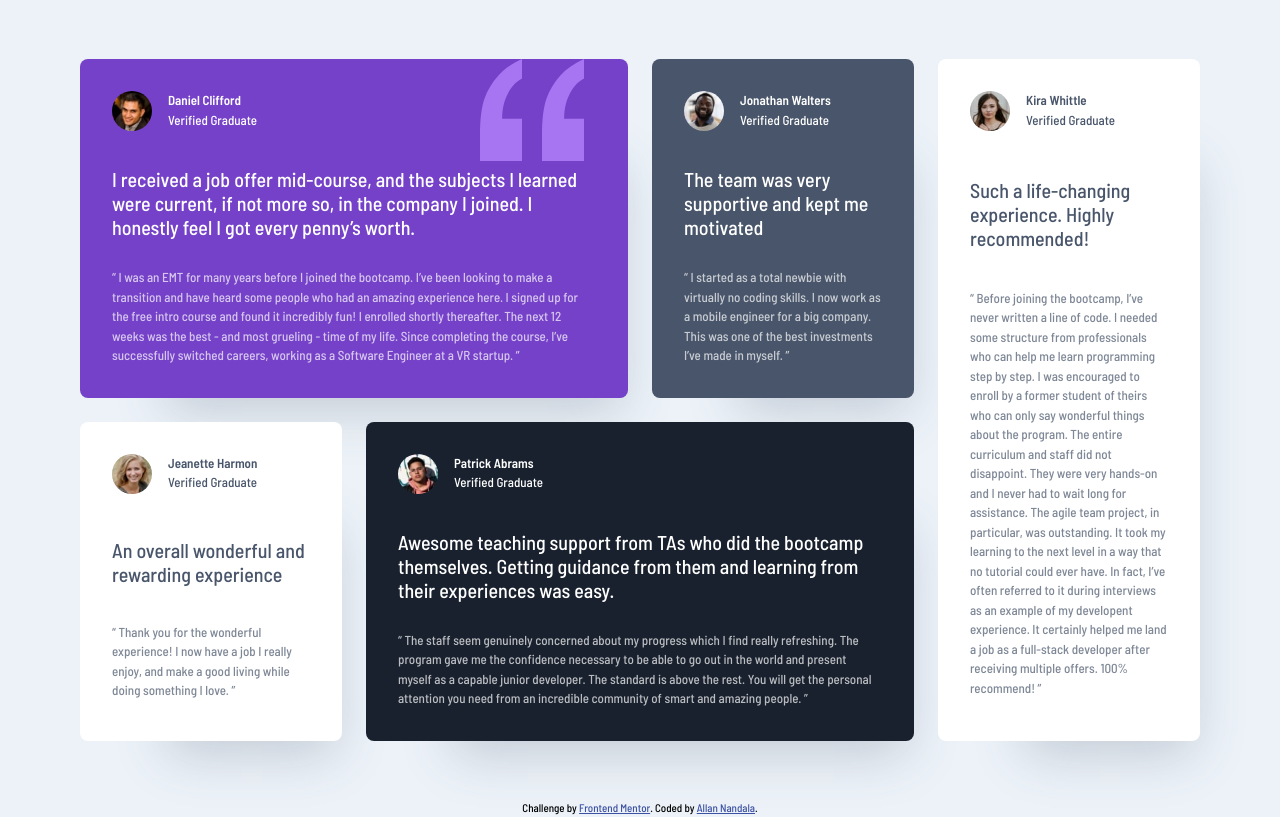
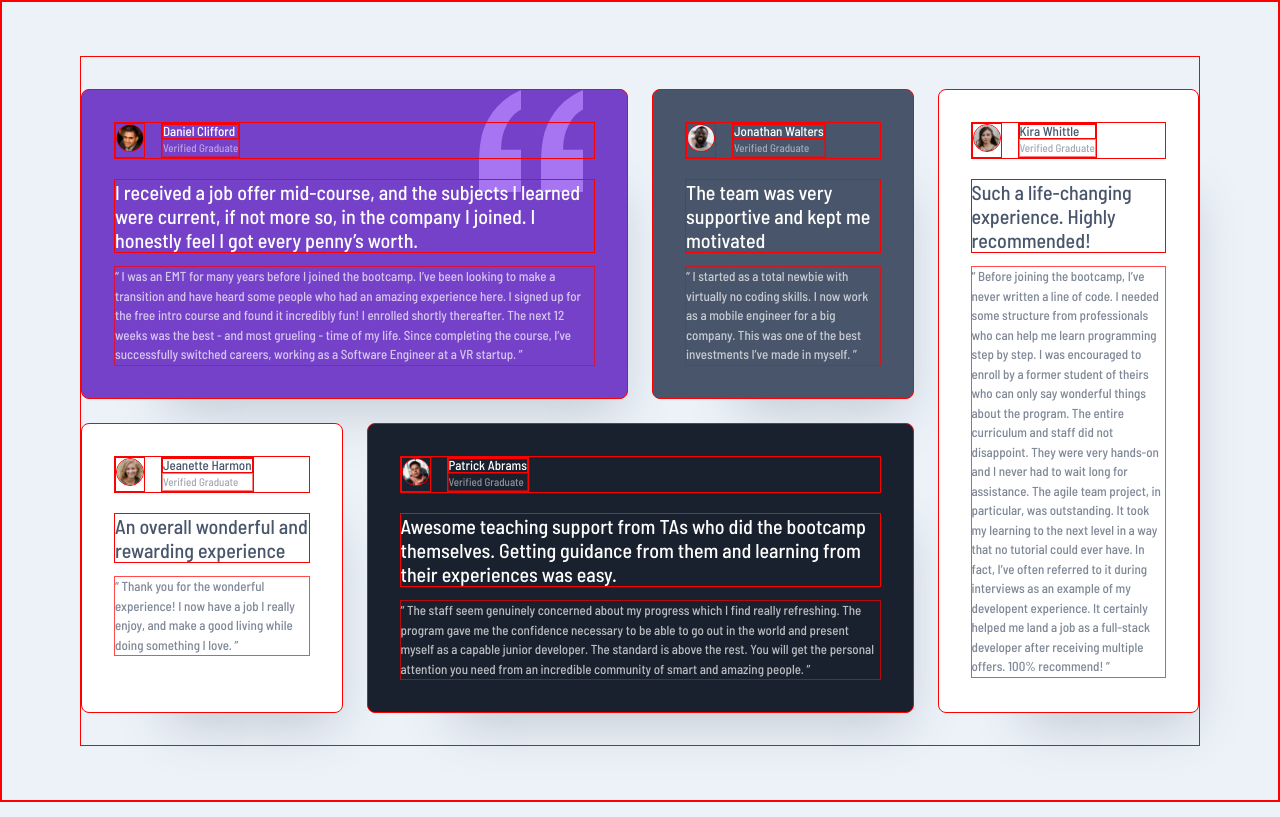
Before and after one commit to nandala-allan/testimonials-grid-section, a plain HTML site: page index.html in a window 1280 px wide. Drawn offline with Linux system fonts and the light colour scheme.

Commit message:
fix grid

```diff
--- a/css/styles.css
+++ b/css/styles.css
@@ -16,12 +16,38 @@
   --fs-500: 1.25rem;
 }
 
+/* Box sizing rules */
 *,
 *::before,
 *::after {
   box-sizing: border-box;
+  border: 1px solid red;
+}
+
+/* Remove default margin */
+body,
+h1,
+h2,
+h3,
+h4,
+p,
+figure,
+blockquote,
+dl,
+dd {
   margin: 0;
-  padding: 0;
+}
+
+/* Remove list styles on ul, ol elements with a list role, which suggests default styling will be removed */
+ul[role="list"],
+ol[role="list"] {
+  list-style: none;
+}
+
+body {
+  min-height: 100vh;
+  text-rendering: optimizeSpeed;
+  line-height: 1.5;
 }
 
 img,
@@ -30,10 +56,21 @@ picture {
   display: block;
 }
 
+input,
+button,
+textarea,
+select {
+  font: inherit;
+}
+
 body {
+  display: grid;
+  place-content: center;
+  min-height: 100vh;
+
   font-family: var(--ff-primary);
   font-weight: var(--fw-400);
-  line-height: 1.5;
+
   background-color: hsl(var(--clr-neutral-200));
 }
 
@@ -41,12 +78,6 @@ h1,
 h2,
 h3 {
   font-weight: var(--fw-700);
-}
-main {
-  display: grid;
-  place-content: center;
-  min-height: 100vh;
-  margin: 0 auto;
 }
 
 .bg-primary-400 {
@@ -73,9 +104,6 @@ main {
   border: 2px solid #a775f1;
 }
 
-.name {
-  font-size: 0.8125rem;
-}
 .testimonial-grid {
   display: grid;
   grid-auto-columns: 1fr;
@@ -92,11 +120,9 @@ main {
 }
 
 .testimonial {
-  display: grid;
+  font-size: var(--fs-400);
   padding: 2rem;
-  gap: 1rem;
   border-radius: 0.5rem;
-  font-size: var(--fs-400);
   box-shadow: 2.5rem 3.75rem 3rem -3rem hsl(var(--clr-secondary-400) / 0.25);
 }
 
@@ -128,14 +154,26 @@ main {
   opacity: 0.7;
 }
 
+.avatar {
+  display: flex;
+  gap: var(--gap, 1rem);
+}
+
 .avatar img {
-  width: 2.5rem;
+  width: 1.75rem;
   aspect-ratio: 1;
   border-radius: 50%;
 }
-.avatar {
-  display: flex;
-  gap: 1rem;
+
+.name {
+  font-size: var(--fs-400);
+  font-weight: var(--fw-400);
+  line-height: 1;
+}
+
+.position {
+  font-size: var(--fs-300);
+  opacity: 0.5;
 }
 
 .flow > *:where(:not(:first-child)) {
--- a/index.html
+++ b/index.html
@@ -140,13 +140,6 @@
     </article>
 
   </main>
-  <!-- footer -->
-  <footer>
-    <div class="attribution">
-      Challenge by <a href="https://www.frontendmentor.io?ref=challenge" target="_blank">Frontend Mentor</a>.
-      Coded by <a href="#">Allan Nandala</a>.
-    </div>
-  </footer>
 
 </body>
 
```
